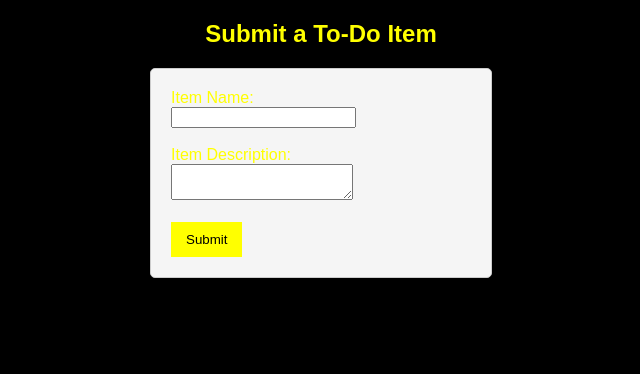
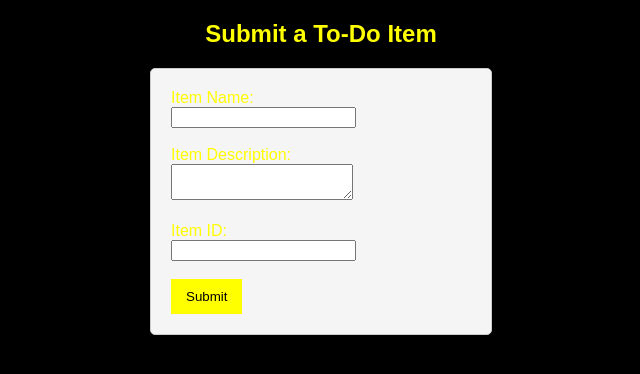
Before and after one commit to Maazin-Ahmed/To-do-Real-list, a Flask app: page / in a window 1280 px wide. Shown: the top 374 px of the page, without its empty margins (319-959 px from the left). Run offline with Flask 3, Linux system fonts and the light colour scheme.

Commit message:
Item ID Added

```diff
--- a/frontend/app.py
+++ b/frontend/app.py
@@ -1,6 +1,6 @@
 from flask import Flask, render_template , request
 
-BACKEND_URL = 'http://0.0.0.0:5000'
+#BACKEND_URL = 'http://0.0.0.0:5000'
 
 app = Flask(__name__)
 
@@ -9,4 +9,4 @@ def home():
     return render_template('todo.html')
 
 if __name__ == '__main__':
-    app.run(debug=True, host='0.0.0.0', port=6000)
+    app.run(debug=True, )#host='0.0.0.0', port=6000
--- a/frontend/templates/todo.html
+++ b/frontend/templates/todo.html
@@ -13,6 +13,10 @@
 
         <label>Item Description:</label><br>
         <textarea name="itemDescription" required></textarea><br><br>
+
+        <label>Item ID:</label><br>
+        <input type="text" name="itemID" required><br><br>
+
 
         <input type="submit" value="Submit" id="submit">
     </form>
```
